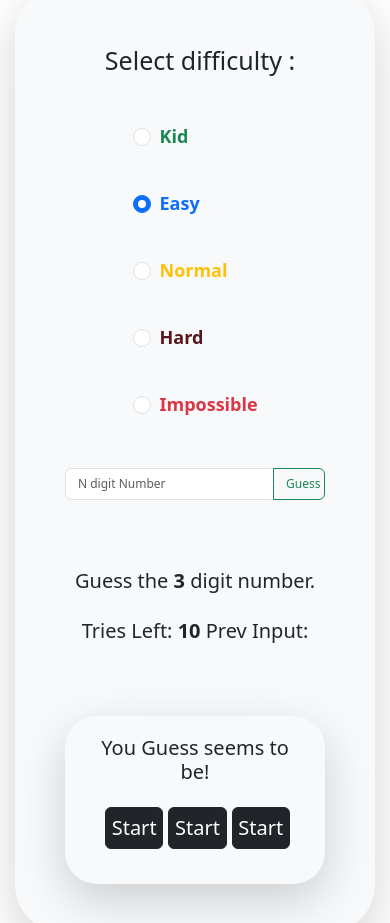
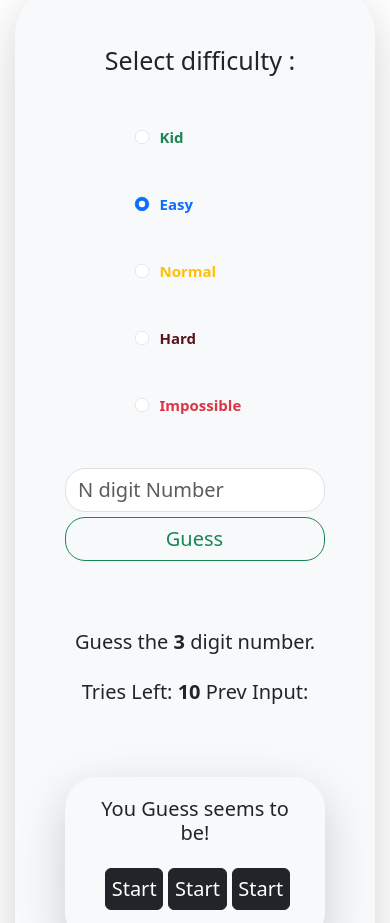
Before and after one commit to DeepNets-US/Bagles-Game, a plain HTML site: page index.html in a window 390 px wide. Shown: the part 3560-4483 px from the top of the page. Drawn offline with nearby package versions, Linux system fonts and the light colour scheme.

Commit message:
Mobile Device Compatibility

```diff
--- a/style.css
+++ b/style.css
@@ -210,6 +210,16 @@
     .form-check {
         text-align: left;
         width: 50%;
+        margin: 0;
+        padding: 0;
+    }
+
+    .form-check-input {
+        transform: scale(0.8);
+    }
+
+    .form-check-label {
+        font-size: 15px;
     }
 
     .desc {
@@ -218,13 +228,21 @@
         padding: 15px;
     }
 
+    #inputArea {
+        display: flex;
+        text-align: center;
+        justify-content: center;
+    }
+
     #inputArea input,
     #inputArea button {
-        font-size: 12px;
+        width: 100%;
+        font-size: 20px;
+        border-radius: 20px;
     }
 
     #inputArea button {
-        text-align: center;
+        margin-top: 5px;
     }
 
 
```
